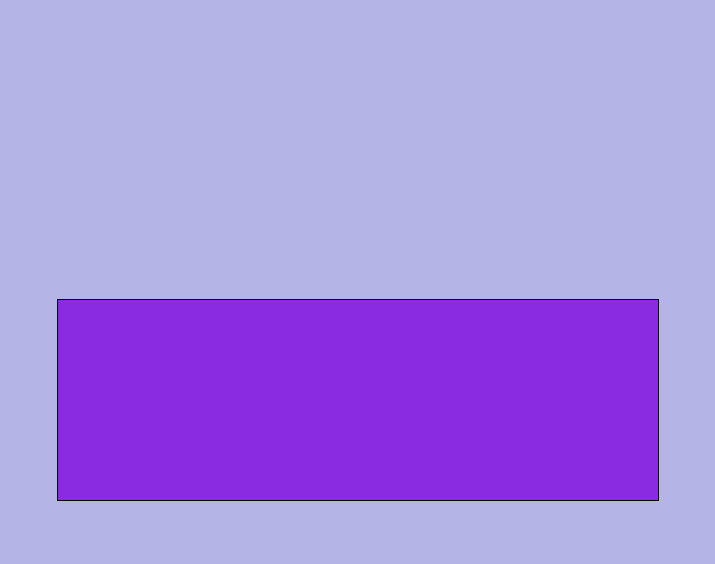
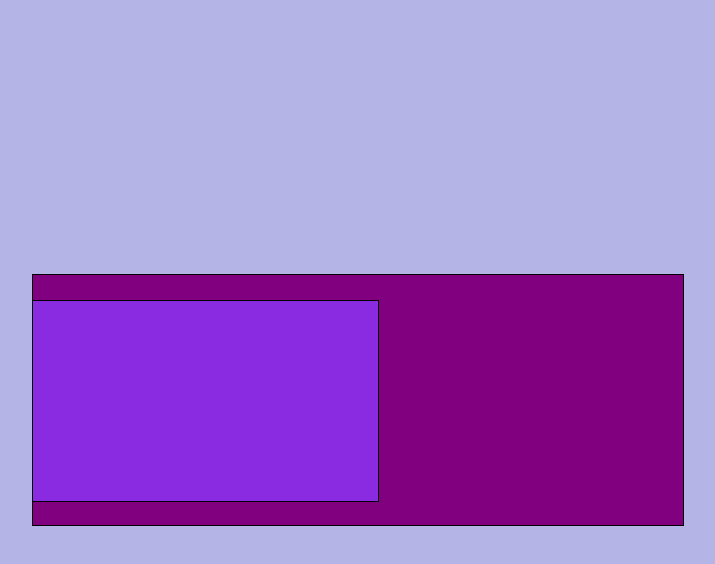
Before and after one commit to jackpronske/Jacksite, a React app: page / in a window 1280 px wide. Both pictures are taken after a click on the button "Enter Site". Shown: the top 564 px of the page, without its empty margins (282-997 px from the left). Built offline with nearby package versions, Linux system fonts and the light colour scheme.

Commit message:
--implemented the center div to move to the left and hide in the frame div, I might revisit this later, becuase maybe I want a new style of site later

```diff
--- a/public/styles.css
+++ b/public/styles.css
@@ -6,13 +6,23 @@ body {
   font-size: 24px;
 }
 
+#background-frame {
+  width: 650px;
+  height: 250px;
+  border: 1px solid black;
+  overflow: hidden;
+  position: absolute;
+  top: 50%;
+  left: 50%;
+  transform: translate(-50%, -50%);
+  background-color: purple;
+}
+
 #background-rectangle {
   width: 600px;
   height: 200px;
   border: 1px solid black;
-  position: absolute;
-  top: 50%;
-  left: 50%;
-  transform: translate(-50%, -50%);
+  position: relative;
+  margin: 25px auto;
   background-color: blueviolet;
 }
--- a/src/components/Background.jsx
+++ b/src/components/Background.jsx
@@ -3,12 +3,35 @@ import React from 'react';
 class Background extends React.Component {
   constructor(props) {
     super(props);
-    this.state = {};
+    this.state = {
+      x: 0,
+    };
+    this.moveLeft = this.moveLeft.bind(this);
+  }
+
+  componentDidMount() {
+    setInterval(this.moveLeft, 50);
+  }
+
+  moveLeft() {
+    const { x } = this.state;
+    const newX = x - 5;
+    this.setState({
+      x: newX,
+    })
   }
 
   render() {
+    const { x } = this.state;
     return (
-      <div id="background-rectangle"></div>
+      <div id="background-frame">
+        <div
+          id="background-rectangle"
+          style={{
+            transform: `translateX(${x}px)`
+          }}
+        ></div>
+      </div>
     )
   }
 }
```
Also changed, not shown: public/bundle.js.
